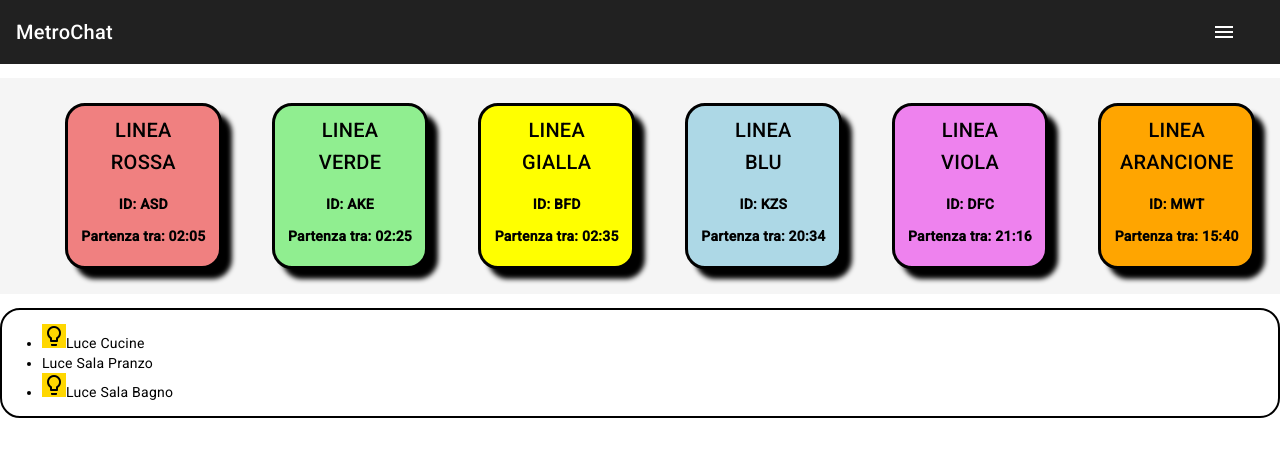
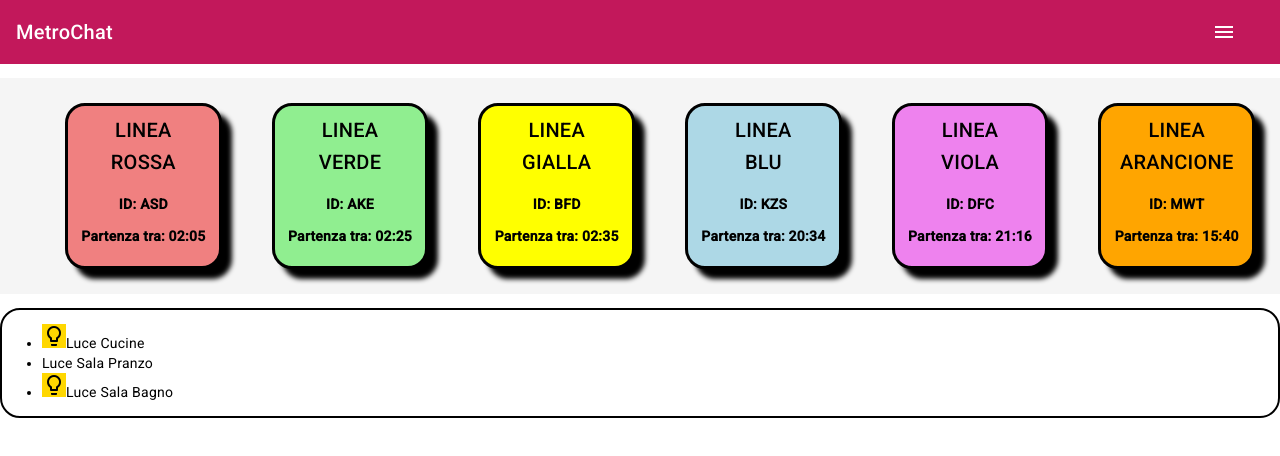
Before and after one commit to ngAlessioDev/MetroChat, an Angular app: page / in a window 1280 px wide. Shown: the top 456 px of the page. Built offline with nearby package versions, Linux system fonts and the light colour scheme.

Commit message:
add fontawesome-free

```diff
--- a/package.json
+++ b/package.json
@@ -20,6 +20,7 @@
     "@angular/platform-browser": "^17.3.7",
     "@angular/platform-browser-dynamic": "^17.3.7",
     "@angular/router": "^17.3.7",
+    "@fortawesome/fontawesome-free": "^6.5.2",
     "material-icons": "^1.13.12",
     "rxjs": "~7.8.0",
     "tslib": "^2.3.0",
--- a/src/app/app.component.html
+++ b/src/app/app.component.html
@@ -1,12 +1,9 @@
+<mat-toolbar color="primary">
+  <mat-toolbar-row>
+    <span>{{ title }}</span> <app-menu></app-menu>
+  </mat-toolbar-row>
+  <i class="fas fa-heart"></i>
 
-<mat-toolbar color="foreground">
-    <mat-toolbar-row>
-    <span>{{title}}</span>   <app-menu></app-menu>
-
-    </mat-toolbar-row>
-
-
-
-  </mat-toolbar>
+</mat-toolbar>
 <ca-treni></ca-treni>
 <ca-lucicasa></ca-lucicasa>
```
Also changed, not shown: 1 other file (tests, documents, lock files or other folders).
